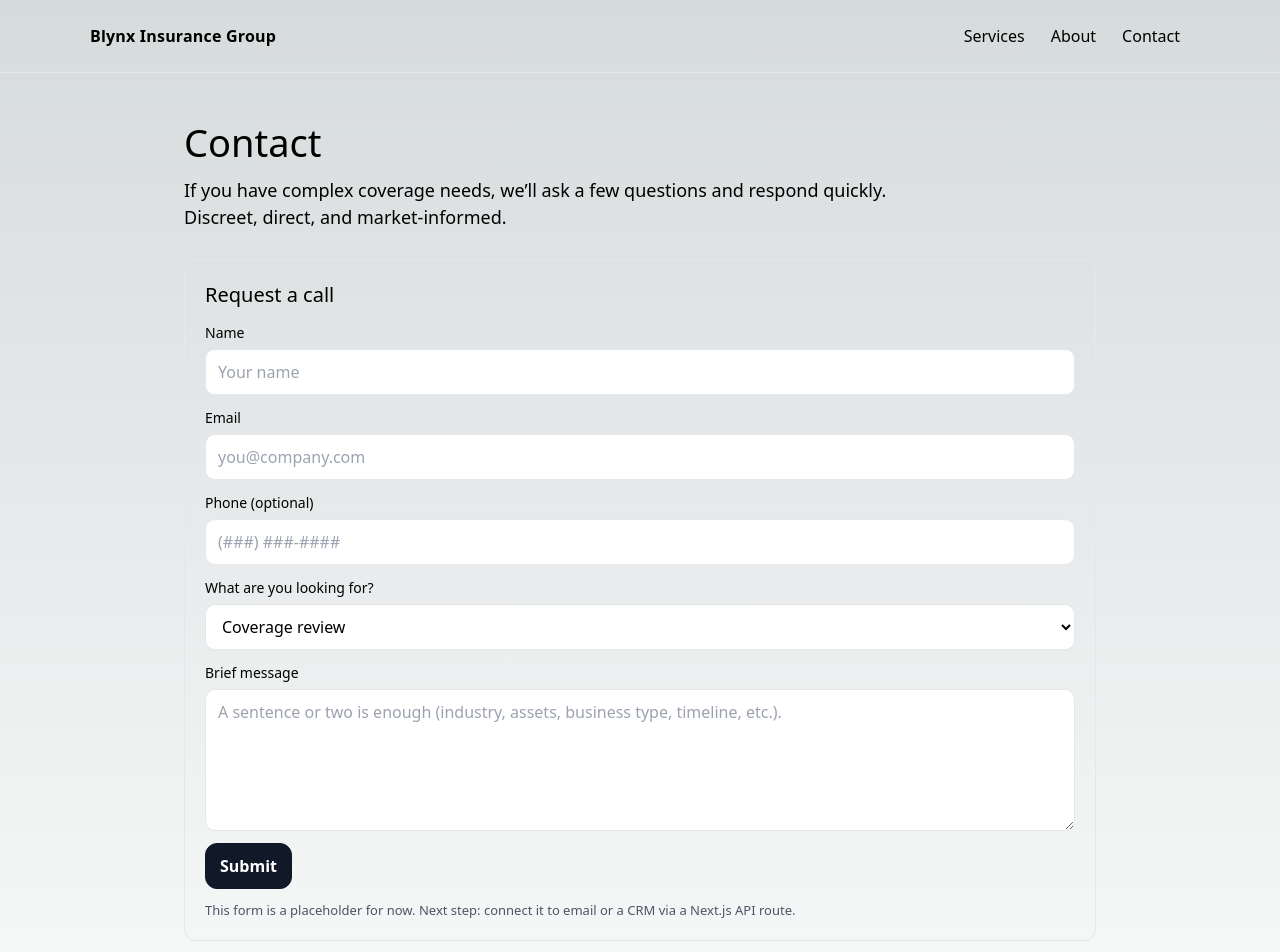
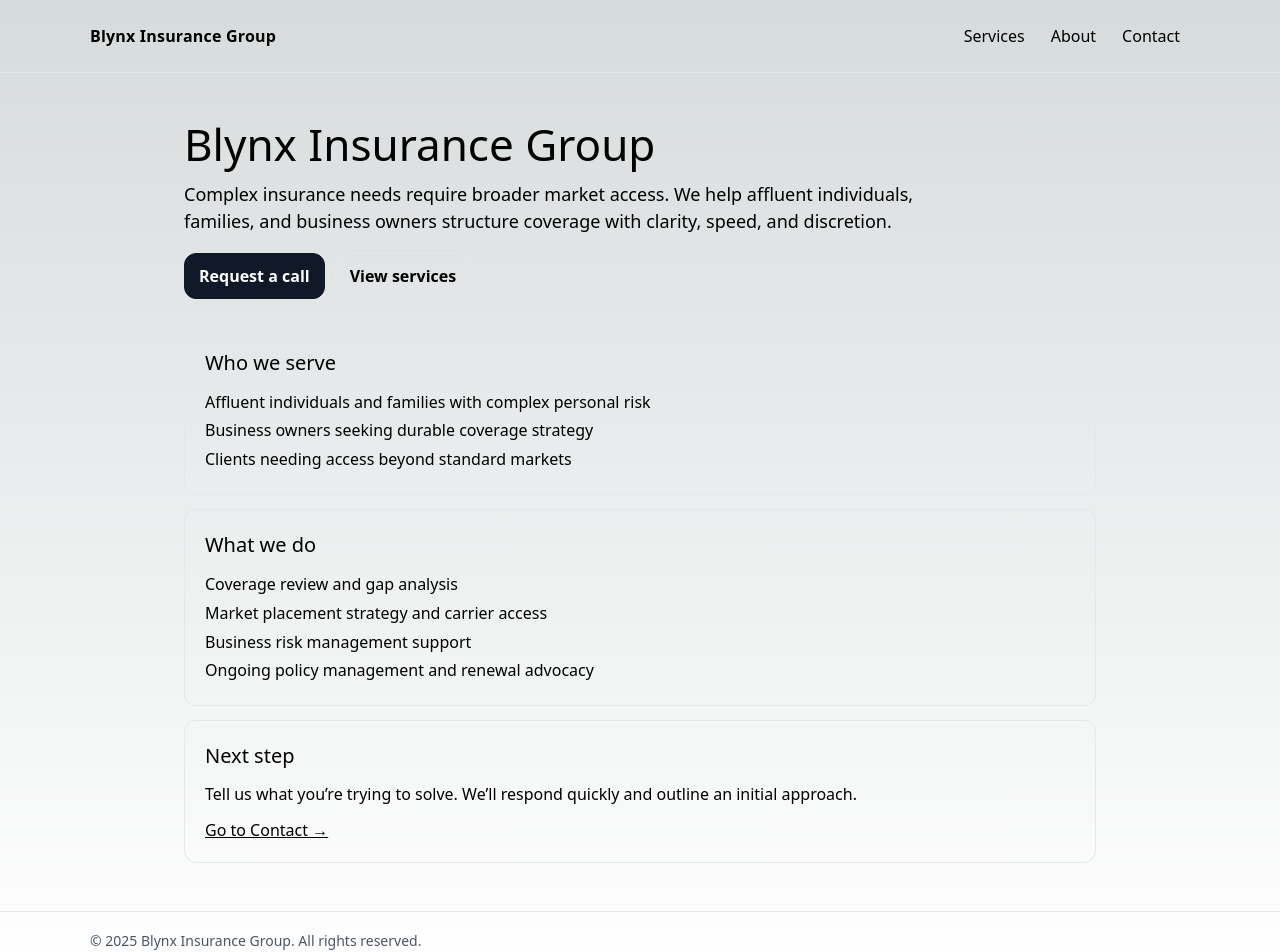
Before and after one commit to Thoxie/Blynx-Insurance-Group, a Next.js app: page /contact in a window 1280 px wide. Shown: the top 952 px of the page. Built offline with nearby package versions, Linux system fonts and the light colour scheme.

Commit message:
Update page.tsx

```diff
--- a/app/contact/page.tsx
+++ b/app/contact/page.tsx
@@ -1,158 +1,82 @@
 import Link from "next/link";
 
-export default function ContactPage() {
+export default function Home() {
   return (
     <main style={{ padding: "48px 24px", maxWidth: 960, margin: "0 auto" }}>
       <header style={{ marginBottom: 28 }}>
-        <h1 style={{ fontSize: 38, lineHeight: 1.15, margin: 0 }}>Contact</h1>
+        <h1 style={{ fontSize: 44, lineHeight: 1.08, margin: 0 }}>
+          Blynx Insurance Group
+        </h1>
         <p style={{ fontSize: 18, marginTop: 12, maxWidth: 760 }}>
-          If you have complex coverage needs, we’ll ask a few questions and
-          respond quickly. Discreet, direct, and market-informed.
+          Complex insurance needs require broader market access. We help
+          affluent individuals, families, and business owners structure coverage
+          with clarity, speed, and discretion.
         </p>
-      </header>
 
-      <section style={{ display: "grid", gap: 16 }}>
-        <div
+        <div style={{ marginTop: 18, display: "flex", gap: 10, flexWrap: "wrap" }}>
+          <Link
+            href="/contact"
             style={{
-            padding: 20,
-            border: "1px solid #e5e7eb",
-            borderRadius: 12,
-          }}
-        >
-          <h2 style={{ margin: 0, fontSize: 20 }}>Request a call</h2>
-
-          <form style={{ marginTop: 12, display: "grid", gap: 12 }}>
-            <div style={{ display: "grid", gap: 6 }}>
-              <label htmlFor="name" style={{ fontSize: 14 }}>
-                Name
-              </label>
-              <input
-                id="name"
-                name="name"
-                placeholder="Your name"
-                style={{
-                  padding: "10px 12px",
-                  borderRadius: 10,
-                  border: "1px solid #e5e7eb",
-                }}
-              />
-            </div>
-
-            <div style={{ display: "grid", gap: 6 }}>
-              <label htmlFor="email" style={{ fontSize: 14 }}>
-                Email
-              </label>
-              <input
-                id="email"
-                name="email"
-                type="email"
-                placeholder="you@company.com"
-                style={{
-                  padding: "10px 12px",
-                  borderRadius: 10,
-                  border: "1px solid #e5e7eb",
-                }}
-              />
-            </div>
-
-            <div style={{ display: "grid", gap: 6 }}>
-              <label htmlFor="phone" style={{ fontSize: 14 }}>
-                Phone (optional)
-              </label>
-              <input
-                id="phone"
-                name="phone"
-                placeholder="(###) ###-####"
-                style={{
-                  padding: "10px 12px",
-                  borderRadius: 10,
-                  border: "1px solid #e5e7eb",
-                }}
-              />
-            </div>
-
-            <div style={{ display: "grid", gap: 6 }}>
-              <label htmlFor="topic" style={{ fontSize: 14 }}>
-                What are you looking for?
-              </label>
-              <select
-                id="topic"
-                name="topic"
-                style={{
-                  padding: "10px 12px",
-                  borderRadius: 10,
-                  border: "1px solid #e5e7eb",
-                  background: "white",
-                }}
-                defaultValue="coverage-review"
-              >
-                <option value="coverage-review">Coverage review</option>
-                <option value="market-placement">Market placement</option>
-                <option value="business-risk">Business risk management</option>
-                <option value="other">Other</option>
-              </select>
-            </div>
-
-            <div style={{ display: "grid", gap: 6 }}>
-              <label htmlFor="message" style={{ fontSize: 14 }}>
-                Brief message
-              </label>
-              <textarea
-                id="message"
-                name="message"
-                placeholder="A sentence or two is enough (industry, assets, business type, timeline, etc.)."
-                rows={5}
-                style={{
-                  padding: "10px 12px",
-                  borderRadius: 10,
-                  border: "1px solid #e5e7eb",
-                  resize: "vertical",
-                }}
-              />
-            </div>
-
-            <button
-              type="button"
-              style={{
+              textDecoration: "none",
               padding: "10px 14px",
               borderRadius: 12,
               border: "1px solid #111827",
               background: "#111827",
               color: "white",
               fontWeight: 600,
-                cursor: "pointer",
-                width: "fit-content",
+              display: "inline-block",
             }}
           >
-              Submit
-            </button>
+            Request a call
+          </Link>
 
-            <p style={{ margin: 0, fontSize: 13, color: "#4b5563" }}>
-              This form is a placeholder for now. Next step: connect it to email
-              or a CRM via a Next.js API route.
-            </p>
-          </form>
+          <Link
+            href="/services"
+            style={{
+              textDecoration: "none",
+              padding: "10px 14px",
+              borderRadius: 12,
+              border: "1px solid #e5e7eb",
+              color: "inherit",
+              fontWeight: 600,
+              display: "inline-block",
+            }}
+          >
+            View services
+          </Link>
+        </div>
+      </header>
+
+      <section style={{ display: "grid", gap: 14 }}>
+        <div style={{ padding: 20, border: "1px solid #e5e7eb", borderRadius: 12 }}>
+          <h2 style={{ margin: 0, fontSize: 20 }}>Who we serve</h2>
+          <ul style={{ marginTop: 10, lineHeight: 1.8 }}>
+            <li>Affluent individuals and families with complex personal risk</li>
+            <li>Business owners seeking durable coverage strategy</li>
+            <li>Clients needing access beyond standard markets</li>
+          </ul>
         </div>
 
-        <div
-          style={{
-            padding: 20,
-            border: "1px solid #e5e7eb",
-            borderRadius: 12,
-          }}
-        >
-          <h2 style={{ margin: 0, fontSize: 20 }}>Prefer email?</h2>
+        <div style={{ padding: 20, border: "1px solid #e5e7eb", borderRadius: 12 }}>
+          <h2 style={{ margin: 0, fontSize: 20 }}>What we do</h2>
+          <ul style={{ marginTop: 10, lineHeight: 1.8 }}>
+            <li>Coverage review and gap analysis</li>
+            <li>Market placement strategy and carrier access</li>
+            <li>Business risk management support</li>
+            <li>Ongoing policy management and renewal advocacy</li>
+          </ul>
+        </div>
+
+        <div style={{ padding: 20, border: "1px solid #e5e7eb", borderRadius: 12 }}>
+          <h2 style={{ margin: 0, fontSize: 20 }}>Next step</h2>
           <p style={{ marginTop: 10, lineHeight: 1.7 }}>
-            Add your preferred contact method here. If you want a mailto link,
-            we’ll wire it up once you tell me the correct inbox.
+            Tell us what you’re trying to solve. We’ll respond quickly and
+            outline an initial approach.
           </p>
-
-          <p style={{ marginTop: 10, lineHeight: 1.7 }}>
-            You can also review our{" "}
-            <Link href="/services" style={{ textDecoration: "underline" }}>
-              Services
-            </Link>{" "}
-            page before reaching out.
+          <p style={{ marginTop: 10 }}>
+            <Link href="/contact" style={{ textDecoration: "underline" }}>
+              Go to Contact →
+            </Link>
           </p>
         </div>
       </section>
```
Lines whose indentation alone changed are shown as unchanged.
